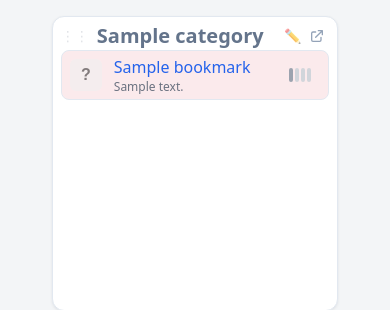
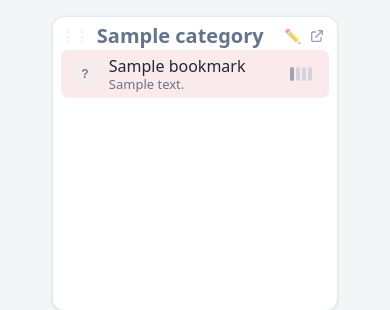
Before and after one commit to maxbis/startpage, a PHP site: page /startpage/app/ in a window 390 px wide. Shown: the part 41-351 px from the top of the page. Run offline with PHP 8.4, Linux system fonts and the light colour scheme; the visitor is signed in with stand-in values (Sample User, id 1); tables that the repository leaves empty hold one stand-in row (values such as "Sample post").

Commit message:
feat: Revise bookmark UI and functionality for enhanced user experience. Updated bookmark item structure to include conditional favicon display and improved description handling. Refined CSS for better styling and responsiveness, including adjustments to title and description elements. Enhanced drag-and-drop functionality to ensure consistent interaction with bookmark icons.

```diff
--- a/app/index.php
+++ b/app/index.php
@@ -226,7 +226,7 @@ $responsiveCssVersion = filemtime(__DIR__ . '/../assets/css/responsive.css');
 
                         <!-- Bookmark List -->
                         <div id="category-content-<?= $cat['id'] ?>" class="section-content<?= $bookmarkCount > 5 ? ' has-expand-control' : '' ?>">
-                        <ul class="space-y-1 bookmark-list" data-category-id="<?= $cat['id'] ?>">
+                        <ul class="bookmark-list<?= $cat['show_favicon'] ? '' : ' no-favicons' ?>" data-category-id="<?= $cat['id'] ?>">
                             <?php if (empty($bookmarksByCategory[$cat['id']])): ?>
                                 <li class="text-gray-400 text-sm italic py-3 px-2 text-center border border-dashed border-gray-200 rounded-lg bg-gray-50">
                                     <span class="opacity-60">📭 No bookmarks yet</span>
@@ -254,7 +254,7 @@ $responsiveCssVersion = filemtime(__DIR__ . '/../assets/css/responsive.css');
                                         ];
                                         $usageLabel = $usageLabels[$usageState];
                                     ?>
-                                    <li class="bookmark-item pl-2 pr-2 pb-1 pt-1 rounded-lg flex items-center gap-3 mobile:not-draggable <?= $bgClass ?>"
+                                    <li class="bookmark-item<?= !empty($bm['description']) && !$cat['no_url_description'] ? ' has-description' : '' ?> mobile:not-draggable <?= $bgClass ?>"
                                         data-id="<?= $bm['id'] ?>"
                                         data-title="<?= htmlspecialchars($bm['title']) ?>"
                                         data-url="<?= htmlspecialchars($bm['url']) ?>"
@@ -265,17 +265,17 @@ $responsiveCssVersion = filemtime(__DIR__ . '/../assets/css/responsive.css');
                                         data-usage-state="<?= $usageState ?>"
                                         data-last-clicked-at="<?= htmlspecialchars($bm['last_clicked_at'] ?? '') ?>"
                                         data-background-color="<?= $bgToken ?>">
-                                        <!-- Bookmark icon -->
-                                        <?php if ($cat['show_favicon']): ?>
-                                            <img src="<?= htmlspecialchars(FaviconConfig::getDisplayFaviconUrl($bm['favicon_url'] ?? '', $bm['url'] ?? '')) ?>" alt="🔗" class="w-6 h-6 mt-0 rounded flex-shrink-0 cursor-move drag-handle mobile:cursor-default mobile:opacity-60">
-                                        <?php endif; ?>
+                                        <!-- Bookmark icon and desktop drag handle -->
+                                        <div class="bookmark-icon drag-handle mobile:cursor-default mobile:opacity-60"<?= $cat['show_favicon'] ? '' : ' style="display:none;"' ?>>
+                                            <img src="<?= htmlspecialchars(FaviconConfig::getDisplayFaviconUrl($bm['favicon_url'] ?? '', $bm['url'] ?? '')) ?>" alt="" aria-hidden="true">
+                                        </div>
                                         <div class="min-w-0 flex-1 no-drag flex flex-col justify-center">
                                             <!-- Bookmark title -->
-                                            <a href="<?= htmlspecialchars($bm['url']) ?>" target="_blank" class="font-medium text-blue-600 hover:underline block bookmark-title" title="Open: <?= htmlspecialchars($bm['title']) ?>">
+                                            <a href="<?= htmlspecialchars($bm['url']) ?>" target="_blank" class="bookmark-title" title="Open: <?= htmlspecialchars($bm['title']) ?>">
                                                 <?= htmlspecialchars($bm['title']) ?>
                                                 <!-- Bookmark description -->
                                                 <?php if (!empty($bm['description']) && !$cat['no_url_description']): ?>
-                                                    <p class="text-xs text-gray-500 truncate"><?= htmlspecialchars($bm['description']) ?></p>
+                                                    <p class="bookmark-description"><?= htmlspecialchars($bm['description']) ?></p>
                                                 <?php endif; ?>
                                             </a>
                                         </div>
--- a/assets/css/bookmark-colors.css
+++ b/assets/css/bookmark-colors.css
@@ -13,7 +13,7 @@
 
 /* Base Background Color Classes */
 .bookmark-bg-none {
-    background-color: #f8fafc;
+    background-color: transparent;
 }
 
 .bookmark-bg-red {
@@ -61,15 +61,6 @@
     background-color: #e8def5 !important;
 }
 
-/* Enhanced Border Styling for Custom Colors */
-.bookmark-bg-red,
-.bookmark-bg-green,
-.bookmark-bg-blue,
-.bookmark-bg-yellow,
-.bookmark-bg-purple {
-    border-color: #e2e8f0;
-}
-
 /* Color Preview Styles for Edit Modal */
 #edit-color-preview {
     transition: background-color 0.2s ease;
--- a/assets/css/main.css
+++ b/assets/css/main.css
@@ -148,8 +148,37 @@ section[data-category-id].overlay-expanded .section-content.expanded {
 
 /* Bookmark Title Styling */
 .bookmark-title {
-    max-width: 24ch;
+    display: block;
+    max-width: 100%;
     overflow: hidden;
+    text-overflow: ellipsis;
+    white-space: nowrap;
+    color: var(--text-primary);
+    font-weight: 500;
+    line-height: 1.25rem;
+    text-decoration: none;
+}
+
+.bookmark-title:hover,
+.bookmark-title:focus-visible {
+    color: var(--accent);
+    text-decoration: underline;
+    text-decoration-thickness: 1px;
+    text-underline-offset: 2px;
+}
+
+.bookmark-title:focus-visible {
+    outline: 2px solid var(--accent);
+    outline-offset: 2px;
+    border-radius: 2px;
+}
+
+.bookmark-description {
+    overflow: hidden;
+    color: var(--text-secondary);
+    font-size: 0.8125rem;
+    font-weight: 400;
+    line-height: 1rem;
     text-overflow: ellipsis;
     white-space: nowrap;
 }
@@ -178,14 +207,56 @@ section[data-category-id].overlay-expanded .section-content.expanded {
 }
 
 .bookmark-item {
-    border: 1px solid var(--border-subtle);
+    position: relative;
+    min-height: 40px;
+    display: flex;
+    align-items: center;
+    gap: 8px;
+    padding: 4px 8px;
+    border: 0;
+    border-radius: 7px;
     box-shadow: none;
     opacity: 1;
-    transition: background-color 0.15s ease, border-color 0.15s ease;
+    transition: background-color 0.15s ease;
 }
 
-.bookmark-item:hover {
-    border-color: var(--border-strong);
+.bookmark-item.has-description {
+    min-height: 48px;
+}
+
+.bookmark-item + .bookmark-item::before {
+    content: "";
+    position: absolute;
+    top: -1px;
+    right: 8px;
+    left: 48px;
+    height: 1px;
+    background: var(--border-subtle);
+}
+
+.bookmark-list.no-favicons .bookmark-item + .bookmark-item::before {
+    left: 8px;
+}
+
+.bookmark-bg-none:focus-within {
+    background: var(--surface-hover);
+}
+
+.bookmark-icon {
+    width: 32px;
+    height: 32px;
+    display: grid;
+    place-items: center;
+    flex: 0 0 32px;
+    border-radius: 8px;
+}
+
+.bookmark-icon img {
+    width: 24px;
+    height: 24px;
+    display: block;
+    object-fit: contain;
+    border-radius: 5px;
 }
 
 /* Bookmark activity meter. Usage no longer changes the bookmark border, which
@@ -197,7 +268,7 @@ section[data-category-id].overlay-expanded .section-content.expanded {
 }
 
 .bookmark-activity-button {
-    width: 32px;
+    width: 28px;
     height: 28px;
     display: inline-flex;
     align-items: center;
--- a/assets/js/modules/drag-drop.js
+++ b/assets/js/modules/drag-drop.js
@@ -109,12 +109,8 @@ function enableDragAndDrop() {
       // Only allow dragging when starting from the icon
       filter: ".no-drag",
       onStart: function (evt) {
-        // Check if the drag started from the icon
-        const draggedElement = evt.item;
-        const icon = draggedElement.querySelector('img');
-
-        // If the drag didn't start from the icon, cancel it
-        if (!evt.originalEvent.target.closest('img')) {
+        // If the drag didn't start from the standardized icon slot, cancel it.
+        if (!evt.originalEvent?.target?.closest('.bookmark-icon')) {
           evt.preventDefault();
           return false;
         }
--- a/assets/js/modules/utils.js
+++ b/assets/js/modules/utils.js
@@ -184,8 +184,8 @@ window.describeStoredFavicon = describeStoredFavicon;
 window.applyBookmarkFavicon = applyBookmarkFavicon;
 window.handleFaviconImageError = handleFaviconImageError;
 
-document.querySelectorAll("li[data-id]").forEach((bookmark) => {
-  const faviconImg = bookmark.querySelector("img");
+document.querySelectorAll(".bookmark-item[data-id]").forEach((bookmark) => {
+  const faviconImg = bookmark.querySelector(".bookmark-icon img");
   bookmark.dataset.faviconUrl = normalizeStoredFaviconUrl(bookmark.dataset.faviconUrl || '');
   if (faviconImg) {
     applyBookmarkFavicon(faviconImg, bookmark.dataset.faviconUrl || '', bookmark.dataset.url || '');
@@ -247,27 +247,29 @@ function updateBookmarkDisplay(bookmarkId, data) {
   }
 
   // Always update the visible elements
-  const link = bookmark.querySelector("a");
+  const link = bookmark.querySelector("a.bookmark-title");
   if (link) {
     link.textContent = data.title || '';
     link.href = data.url || '';
 
     // Handle description - remove existing and add new if provided
-    const existingDesc = link.querySelector("p.text-xs");
+    const existingDesc = link.querySelector(".bookmark-description");
     if (existingDesc) {
       existingDesc.remove();
     }
 
     if (data.description) {
       const desc = document.createElement("p");
-      desc.className = "text-xs text-gray-500 truncate";
+      desc.className = "bookmark-description";
       desc.textContent = data.description;
       link.appendChild(desc);
     }
   }
+  bookmark.classList.toggle('has-description', Boolean(data.description));
 
   // Always update favicon
-  const faviconImg = bookmark.querySelector("img");
+  const faviconIcon = bookmark.querySelector(".bookmark-icon");
+  const faviconImg = faviconIcon?.querySelector("img");
   if (faviconImg) {
     applyBookmarkFavicon(faviconImg, data.favicon_url, data.url || bookmark.dataset.url || '');
   }
@@ -288,15 +290,16 @@ function updateBookmarkDisplay(bookmarkId, data) {
       const showDescription = categoryTitle.dataset.noDescription === "0";
 
       // Update favicon visibility
-      if (faviconImg) {
-        faviconImg.style.display = showFavicon ? '' : 'none';
+      if (faviconIcon) {
+        faviconIcon.style.display = showFavicon ? '' : 'none';
       }
 
       // Update description visibility
-      const description = link?.querySelector("p.text-xs");
+      const description = link?.querySelector(".bookmark-description");
       if (description) {
         description.style.display = showDescription ? '' : 'none';
       }
+      bookmark.classList.toggle('has-description', showDescription && Boolean(data.description));
     }
   }
 
@@ -329,17 +332,21 @@ function updateBookmarkDisplayForCategory(bookmark, categoryId) {
     const showDescription = categoryTitle.dataset.noDescription === "0";
 
     // Update favicon visibility
-    const faviconImg = bookmark.querySelector("img");
-    if (faviconImg) {
-      faviconImg.style.display = showFavicon ? '' : 'none';
+    const faviconIcon = bookmark.querySelector(".bookmark-icon");
+    if (faviconIcon) {
+      faviconIcon.style.display = showFavicon ? '' : 'none';
     }
 
     // Update description visibility
-    const link = bookmark.querySelector("a");
-    const description = link?.querySelector("p.text-xs");
+    const link = bookmark.querySelector("a.bookmark-title");
+    const description = link?.querySelector(".bookmark-description");
     if (description) {
       description.style.display = showDescription ? '' : 'none';
     }
+    bookmark.classList.toggle(
+      'has-description',
+      showDescription && Boolean(bookmark.dataset.description)
+    );
   }
 }
 
```
